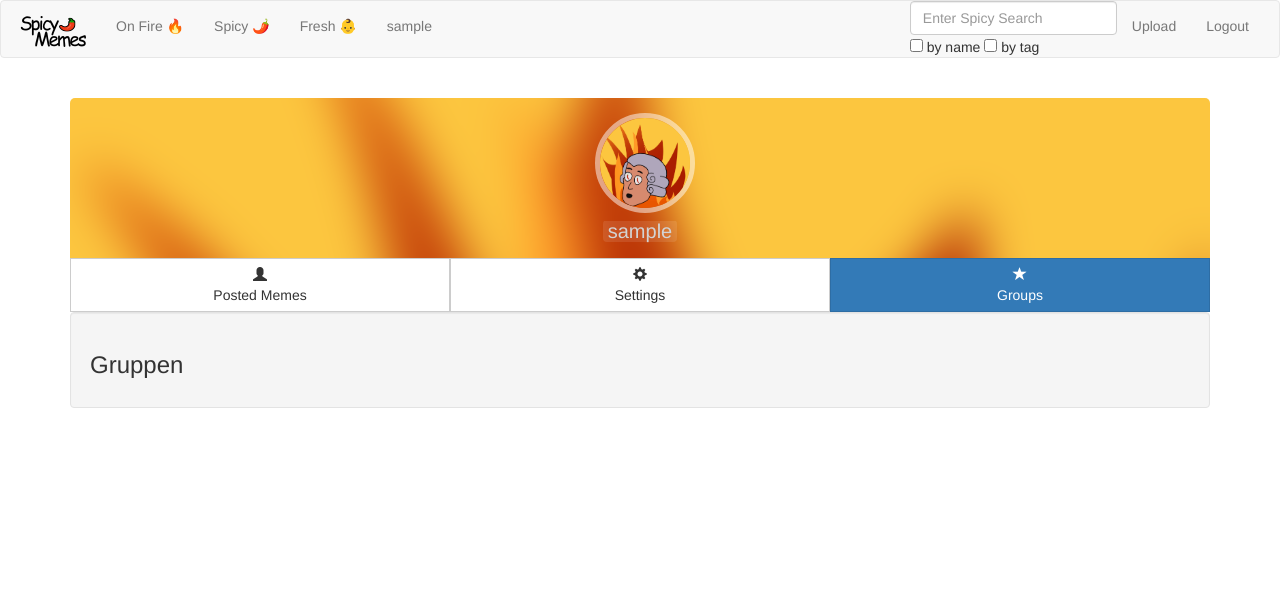
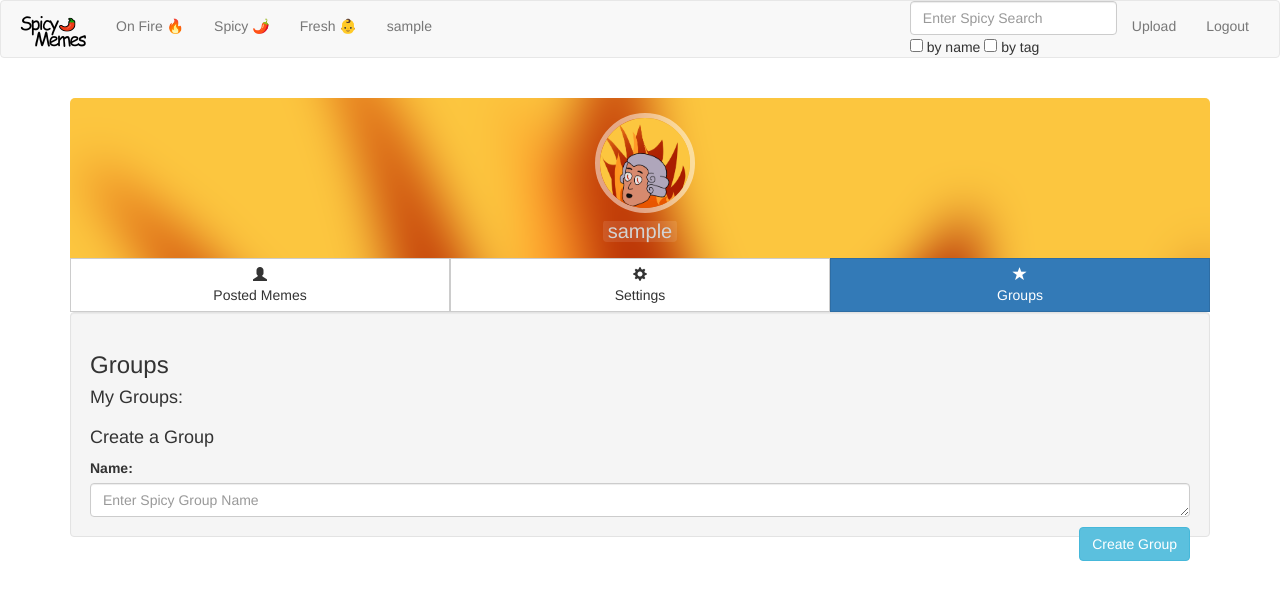
Before and after one commit to spicy-memes17/enterprise-memes, a Django app: page /spicy_memes/userprofile in a window 1280 px wide, after a click on "Groups". Shown: the top 600 px of the page. Run offline with Django 3.2, Linux system fonts and the light colour scheme; the visitor is signed in with stand-in values (Sample User, id 1); data comes from the database, SQL or seed files in the repository; data that the repository does not hold is empty; some libraries are stand-ins or nearby versions.

Commit message:
very basic groups added

```diff
--- a/spicy_memes/forms.py
+++ b/spicy_memes/forms.py
@@ -1,6 +1,6 @@
 from django import forms
 # from .models import User
-from .models import Post, MyUser, Comment, LikesComment, LikesPost, Tag
+from .models import Post, MyUser, Comment, LikesComment, LikesPost, Tag, MemeGroup
 from django.forms import ModelForm, Textarea
 from .authenticate import MyBackend
 from django.contrib.auth.forms import UserChangeForm
@@ -189,3 +189,8 @@ class LikeForm(forms.ModelForm):
     class Meta:
         model = LikesPost
         fields = ('likes', )
+
+
+class GroupForm(forms.Form):
+    name= forms.CharField(widget=forms.Textarea(attrs={'class': 'form-control', 'rows': '1' ,'placeholder': 'Enter Spicy Group Name'}))
+    #Textarea(attrs={'class': 'form-control', 'rows': '1', 'placeholder': 'Enter a spicy name', 'style': 'margin-bottom: 5px'})
--- a/spicy_memes/templates/userProfile.html
+++ b/spicy_memes/templates/userProfile.html
@@ -169,7 +169,24 @@
 
             </div>
             <div class="tab-pane fade in" id="tab3">
-                <h3>Gruppen</h3>
+                <h3>Groups</h3>
+				<h4>My Groups:</h4>
+				<div>
+					<ul class="list-group">
+						{%for group in user_group_list%}
+							<li class="list-group-item">
+								<h5>{{group.name}}</h5>
+								<a class="btn btn-danger pull-right" href="{% url 'spicy_memes:leaveGroup' name_group=group.name name_user=user.username %}">leave group</a>
+							</li>
+						{% endfor %}
+					</ul>
+				</div>
+				<h4>Create a Group</h4>
+				<form method="POST" action="createGroup">
+					{%csrf_token%}
+					{{groupform}}
+					<button type="submit" class="btn btn-info submit pull-right">Create Group</button>
+				<form>
             </div>
         </div>
     </div>
--- a/spicy_memes/urls.py
+++ b/spicy_memes/urls.py
@@ -25,4 +25,6 @@ urlpatterns = [
     url(r'^post/(?P<pk>\d+)/comment/delete/$', views.deleteComment, name='deleteComment'),
     url(r'^post/(?P<pk>(\d+))/(?P<likes>(\d+))/vote/$', views.voteComment, name='voteComment'),
     url(r'^startPage/', views.startPage, name='startPage'),
+    url(r'^createGroup', views.createGroup, name= 'createGroup'),
+    url(r'^leaveGroup/(?P<name_group>.*)/(?P<name_user>.*)', views.leaveGroup, name='leaveGroup')
     ]
--- a/spicy_memes/views.py
+++ b/spicy_memes/views.py
@@ -11,7 +11,7 @@ from .forms import EditForm
 from .forms import SignUpForm
 from .forms import LogInForm
 from .forms import EditProfileForm
-from .forms import ChangeProfilePic
+from .forms import ChangeProfilePic, GroupForm
 from .models import MyUser
 from django.contrib.auth import authenticate, login, logout, update_session_auth_hash
 from django.contrib.auth.forms import UserChangeForm, PasswordChangeForm
@@ -22,7 +22,7 @@ from django.utils.timesince import timesince
 from django.contrib import messages
 from django.core.paginator import Paginator
 
-from .models import Post, MyUser, Comment, LikesComment, LikesPost, Tag
+from .models import Post, MyUser, Comment, LikesComment, LikesPost, Tag, MemeGroup
 from .forms import UploadFileForm, UploadForm, EditForm, SignUpForm, LogInForm, CommentForm, VoteCommentForm, LikeForm, SearchForm, TagSearchForm
 
 @login_required
@@ -87,9 +87,12 @@ def userprofile(request):
     authform = LogInForm()
     profilepicform = ChangeProfilePic()
     passwordform = PasswordChangeForm(data=request.POST, user=request.user)
+    groupform = GroupForm()
     #Get list of user's posts
     user_meme_list = Post.objects.filter(user=current_user).order_by('-date')
-    return render(request, 'userProfile.html', {'AuthForm': authform, 'user' : current_user, 'passwordform': passwordform, 'profilepicform': profilepicform, 'generalForm': generalForm, 'user_meme_list': user_meme_list})
+    user_group_list = MemeGroup.objects.filter(users__username= current_user.username)
+    return render(request, 'userProfile.html', {'AuthForm': authform, 'user' : current_user, 'passwordform': passwordform, 'profilepicform': profilepicform, 'generalForm': generalForm, 'user_meme_list': user_meme_list,
+                                                'groupform': groupform, 'user_group_list': user_group_list})
 
 
 
@@ -395,3 +398,30 @@ def deleteComment(request, pk):
     comment = get_object_or_404(Comment, pk=pk)
     comment.delete()
     return HttpResponseRedirect(request.META.get('HTTP_REFERER'))
+
+
+def createGroup(request):
+    user = request.user
+    form = GroupForm(request.POST)
+
+    if request.method == "POST":
+        if form.is_valid():
+            groupname= form.cleaned_data.get('name')
+            all_groups_with_name = MemeGroup.objects.filter(name=groupname)
+            if len(all_groups_with_name) == 0:
+                group= MemeGroup(name=groupname)
+                group.save()
+                group.users.add(user)
+
+    return HttpResponseRedirect('/spicy_memes/userprofile')
+
+
+def leaveGroup(request, name_group, name_user):
+    group = MemeGroup.objects.get(name=name_group)
+    user = MyUser.objects.get(username=name_user)
+
+    group.users.remove(user)
+    if len(group.users.all())==0:
+        group.delete()
+
+    return HttpResponseRedirect('/spicy_memes/userprofile')
```
